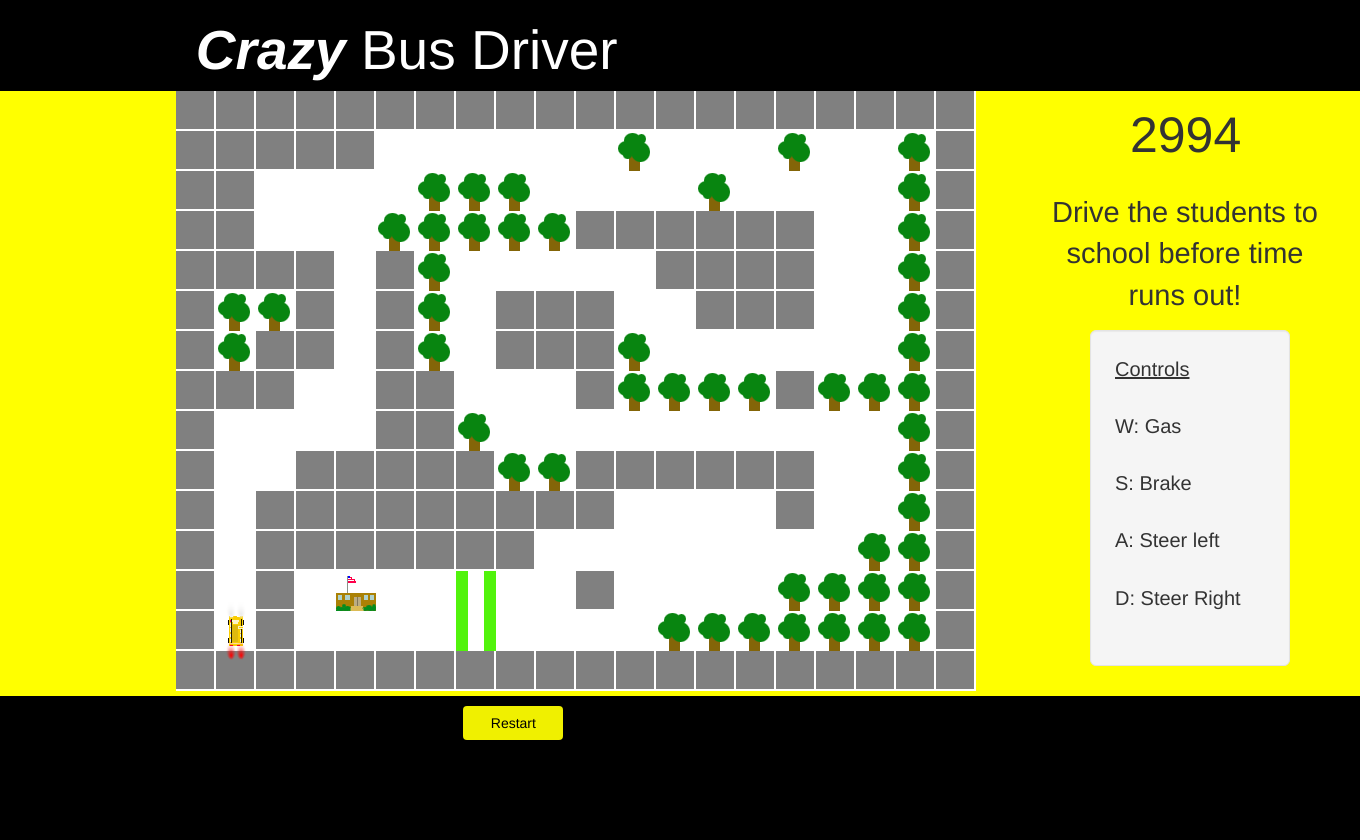
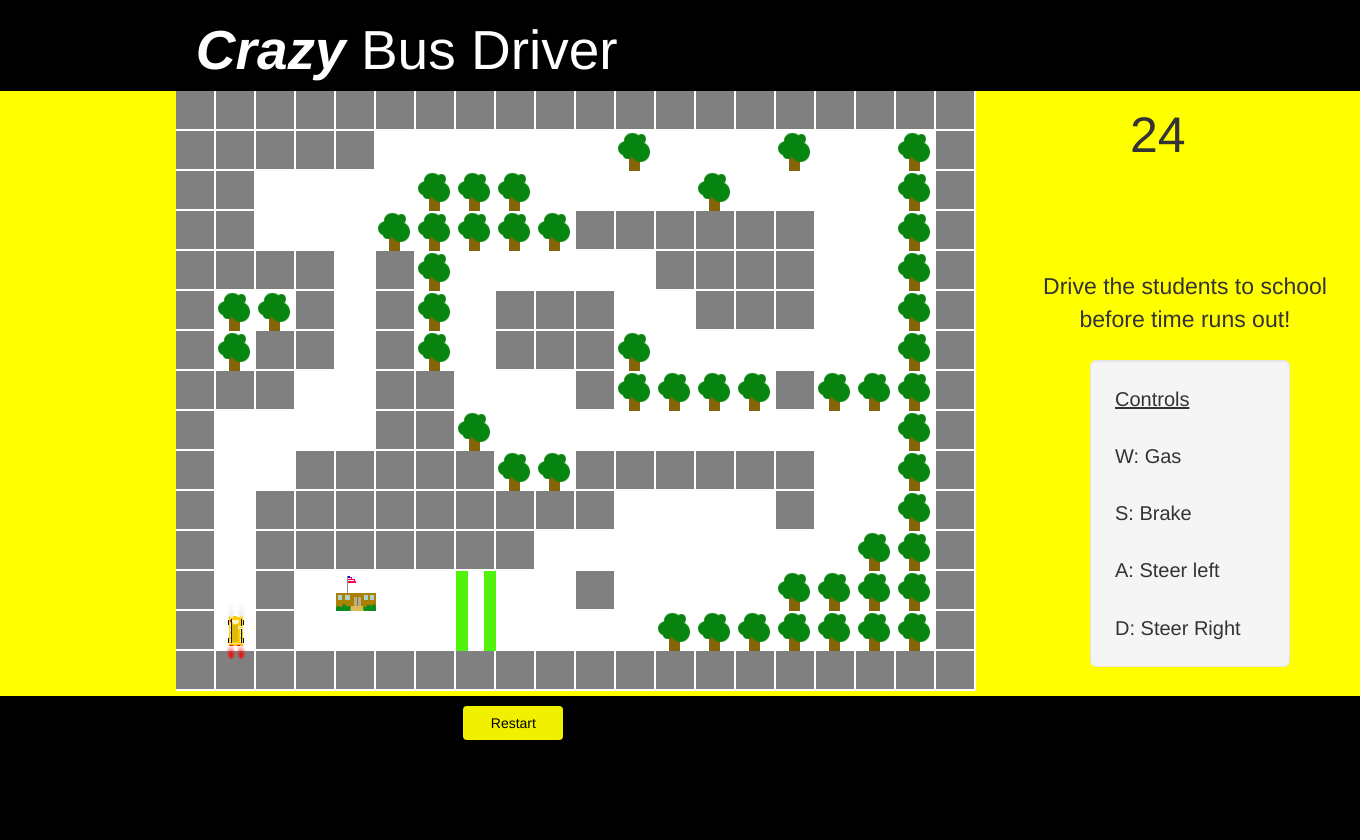
Before and after one commit to bhill010/CrazyBusDriver, a PHP site: page /lib/index.html in a window 1360 px wide. Run offline with PHP 8.4, Linux system fonts and the light colour scheme; some libraries are stand-ins or nearby versions.

Commit message:
Adjusting margining of instructions

```diff
--- a/Assets/main.css
+++ b/Assets/main.css
@@ -51,7 +51,7 @@ body {
 .instruction-text {
   font-size: 20px;
   position: absolute;
-  top: 330px;
+  top: 360px;
   left: 1090px;
   width: 200px;
   text-align: left;
@@ -59,9 +59,9 @@ body {
 
 .greet-header {
   position: absolute;
-  top: 192px;
+  top: 270px;
   left: 1035px;
-  font-size: 29px;
+  font-size: 23px;
   text-align: center;
   width: 300px;
 }
--- a/lib/crazy_bus_driver.js
+++ b/lib/crazy_bus_driver.js
@@ -24,7 +24,7 @@ document.addEventListener("DOMContentLoaded", () => {
 
 	timer();
 
-	var time = 3000;
+	var time = 30;
 	function timer() {
 		setTimeout(function() {
 			var timerDiv = document.getElementById("timer");
--- a/lib/index.html
+++ b/lib/index.html
@@ -46,7 +46,6 @@
 				A: Steer left
 				<br></br>
 				D: Steer Right
-				<br></br>
 			</p>
 			</p>
 		</div>
```
